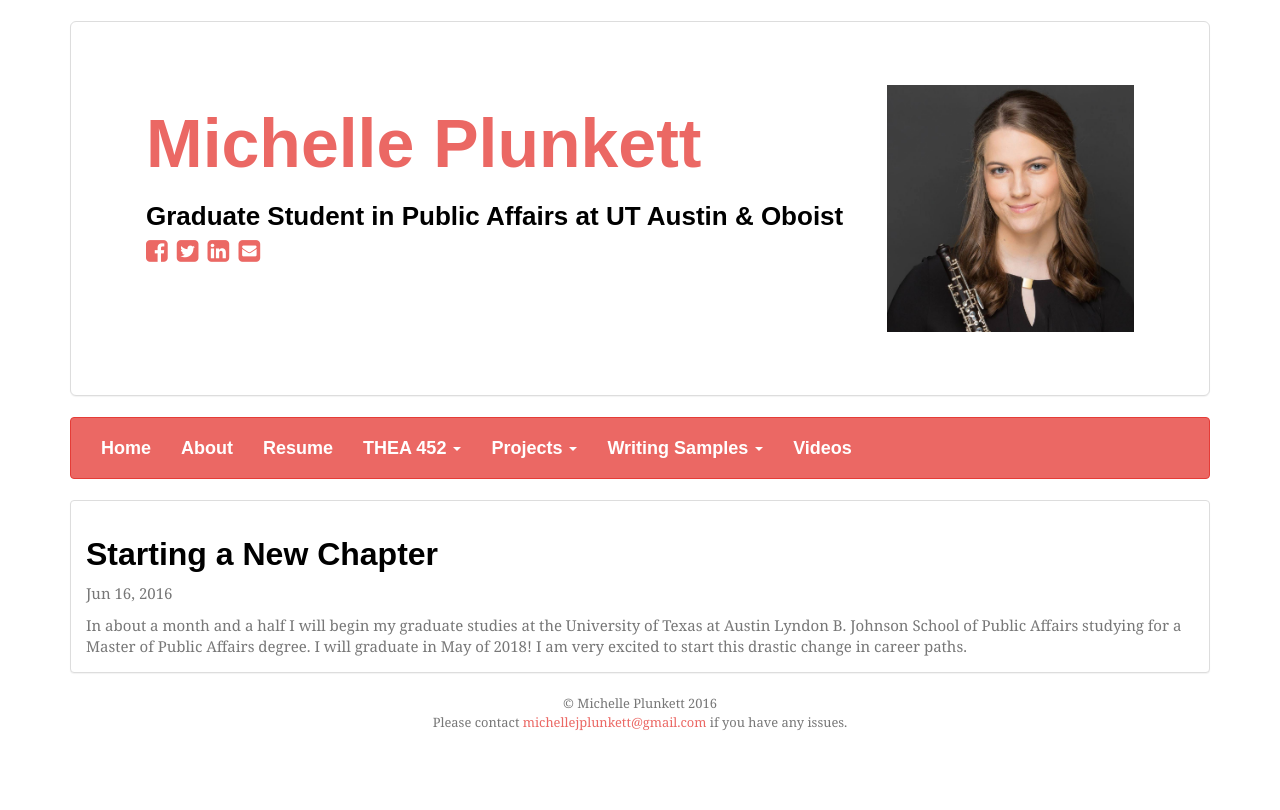
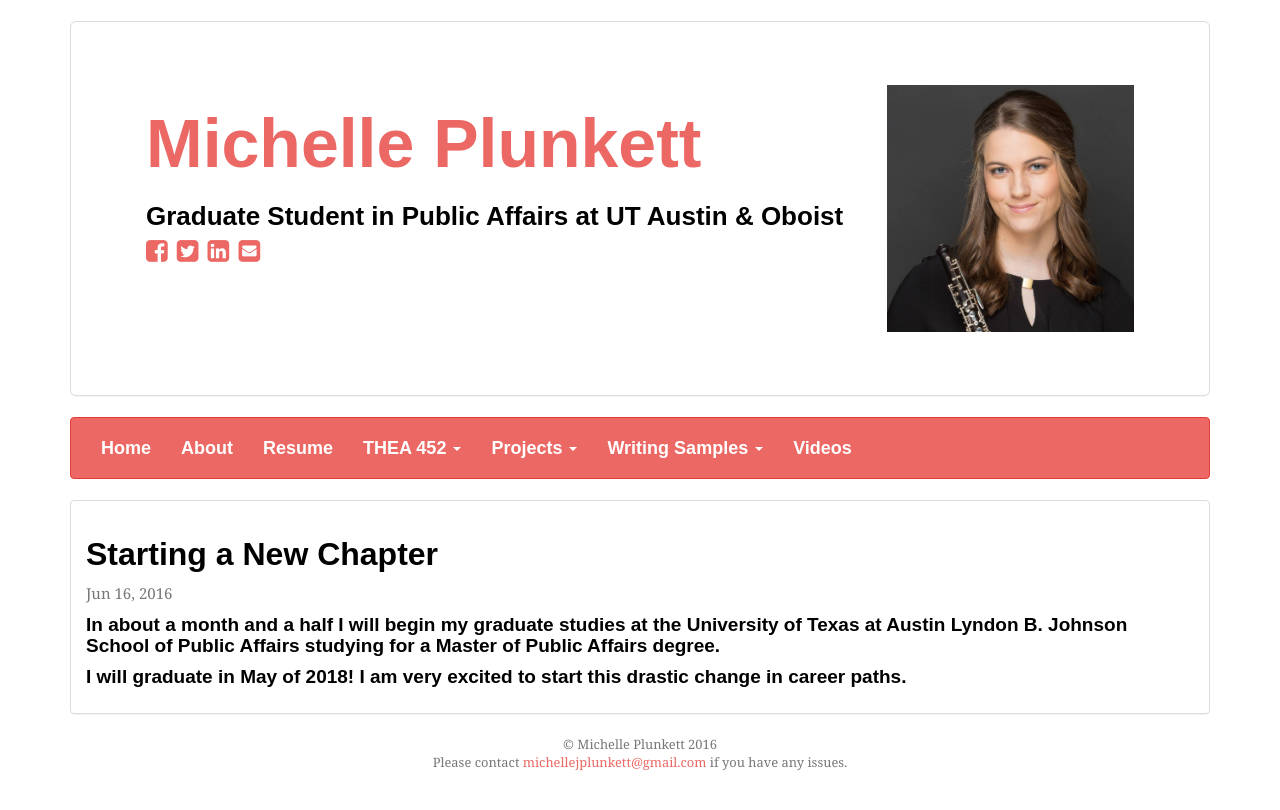
Before and after one commit to michelleplunkett/michelleplunkett.github.io, a Jekyll site: the page built from posts/_posts/2016-06-16-newchapter.html, in a window 1280 px wide. Shown: the top 810 px of the page. Built offline with Jekyll 4.4.1, drawn with Linux system fonts in a browser that asks for light colours; nearby versions of some CDN libraries; some web fonts are replaced; Markdown is read by kramdown in place of the engine named in the settings.

Commit message:
Update 2016-06-16-newchapter.html

```diff
--- a/posts/_posts/2016-06-16-newchapter.html
+++ b/posts/_posts/2016-06-16-newchapter.html
@@ -4,6 +4,6 @@
 date:   2016-06-16 10:31:00
 ---
 
-In about a month and a half I will begin my graduate studies at the University of Texas at Austin Lyndon B. Johnson School of Public Affairs studying for a Master of Public Affairs degree.
-
-I will graduate in May of 2018! I am very excited to start this drastic change in career paths.
+<h4>In about a month and a half I will begin my graduate studies at the University of Texas at Austin Lyndon B. Johnson School of Public Affairs studying for a Master of Public Affairs degree.</h4>
+<p></p>
+<h4>I will graduate in May of 2018! I am very excited to start this drastic change in career paths.</h4>
```
